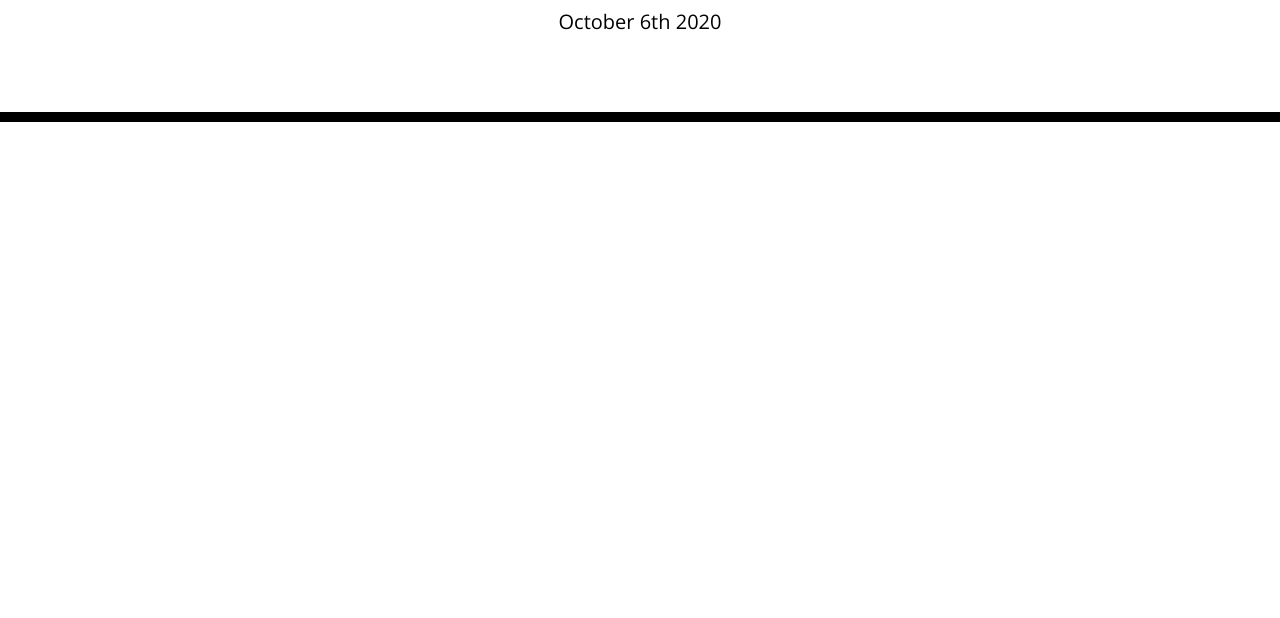
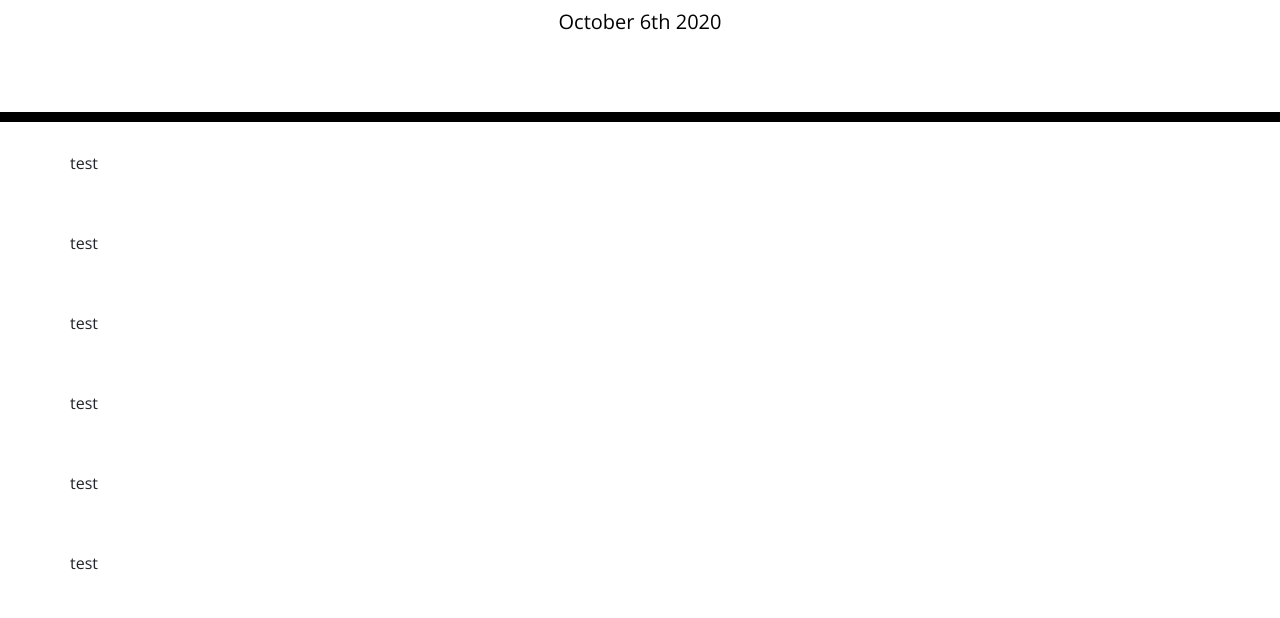
Before and after one commit to k1te-m/courseWork_05_dayPlanner, a plain HTML site: page index.html in a window 1280 px wide. Shown: the part 182-800 px from the top of the page. Drawn offline with nearby package versions, Linux system fonts and the light colour scheme.

Commit message:
successfully added initial rows for planner via jquery

```diff
--- a/index.html
+++ b/index.html
@@ -28,7 +28,7 @@
       <p class="lead">A simple calendar app for scheduling your work day</p>
       <p id="currentDay" class="lead"></p>
     </header>
-    <div class="container">
+    <div class="container" id="planner">
       <!-- Timeblocks go here -->
     </div>
 
--- a/script.js
+++ b/script.js
@@ -8,7 +8,18 @@ const time = moment().format('MMMM do YYYY');
 let currentD = $("#currentDay");
 currentD.text(time);
 
+//build daily calendar rows
+for (let hour = 9; hour <=17; hour++) {
 
+    //build rows
+    let rowD = $("<div>");
+    rowD.addClass("row calendar-row");
+    rowD.attr("hour-index", hour);
+    rowD.text("test");
+
+    $("#planner").append(rowD);
+
+}
 
 
 
```
